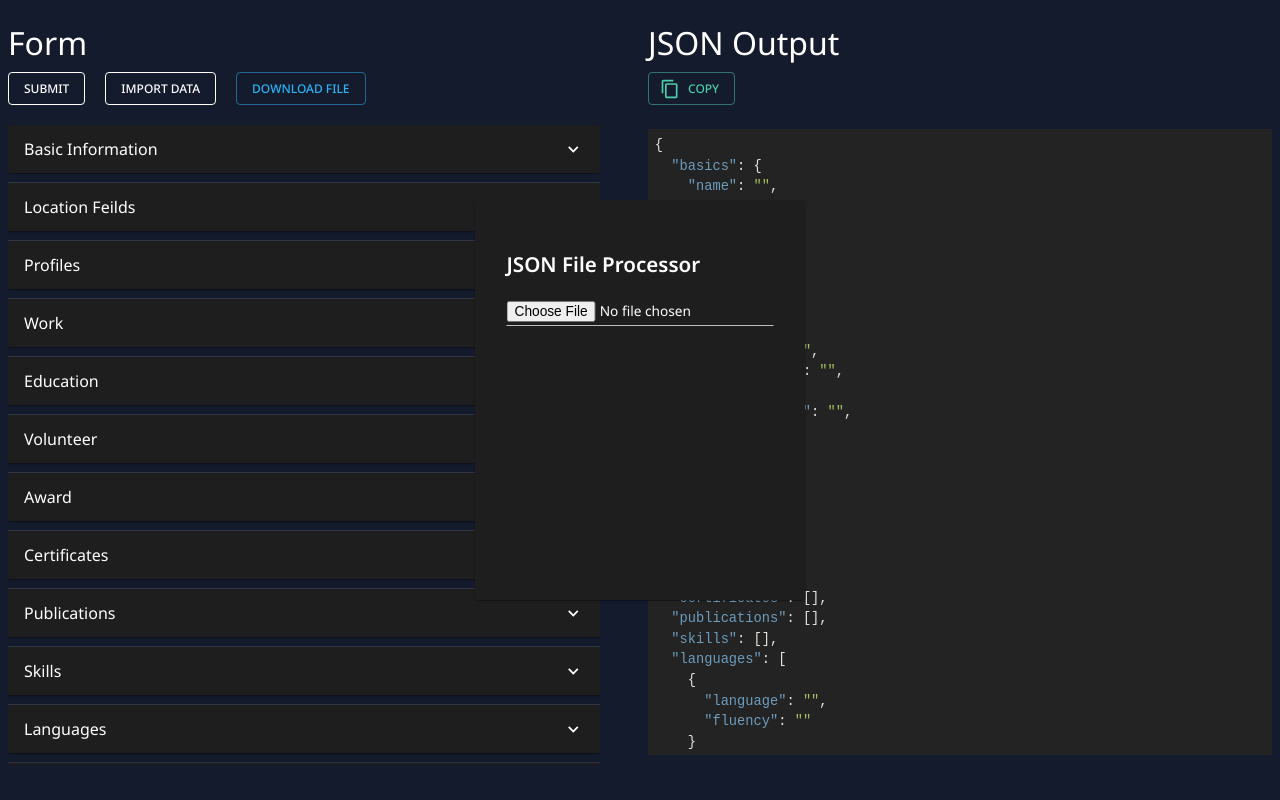
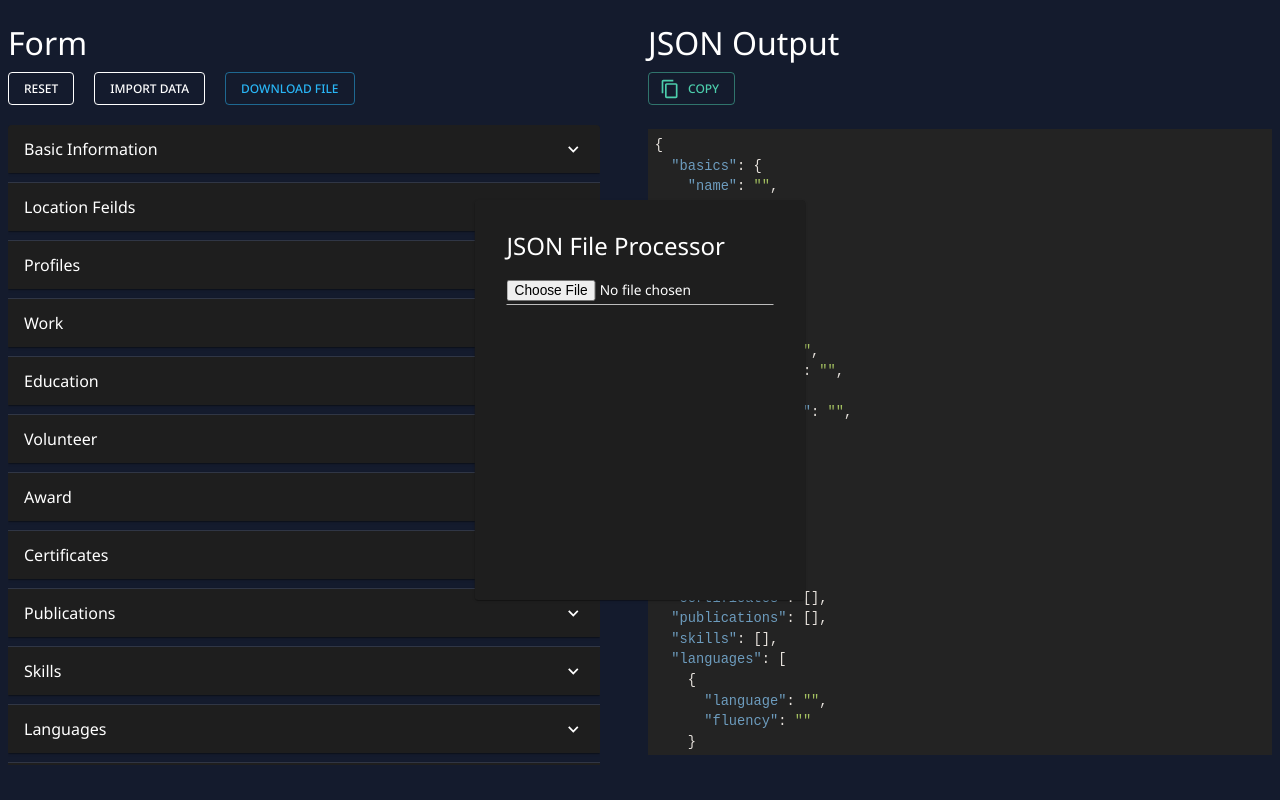
Before and after one commit to DineshNikam/jsonResumeUI, a React (Create React App) app: page / in a window 1280 px wide. Both pictures are taken after a click on the button "IMPORT DATA". Built offline with nearby package versions, Linux system fonts and the light colour scheme.

Commit message:
before creating htmlPreview

```diff
--- a/src/Data/yup.js
+++ b/src/Data/yup.js
@@ -20,10 +20,7 @@ const resumeSchema = Yup.object().shape({
       .min(3, "at least Three char long"),
     label: Yup.string().required("Label is required"),
     image: Yup.string().matches(urlRegExp, urlWarning),
-    url: Yup.string().matches(
-      /((https?):\/\/)?(www.)?[a-z0-9]+(\.[a-z]{2,}){1,3}(#?\/?[a-zA-Z0-9#]+)*\/?(\?[a-zA-Z0-9-_]+=[a-zA-Z0-9-%]+&?)?$/,
-      "Enter correct url!"
-    ),
+    url: Yup.string().matches(urlRegExp, "Enter correct url!"),
     summary: Yup.string(),
     email: Yup.string()
       .required("Email is Must")
--- a/src/components/filterValidProperty.jsx
+++ b/src/components/filterValidProperty.jsx
@@ -1,7 +1,7 @@
 // Function to filter out only valid properties recursively
 const filterValidPropertiesRecursive = async (data, validationSchema) => {
   const validProperties = {};
-
+  // console.log(validationSchema.fields, validationSchema.type);
   for (const key in validationSchema.fields) {
     try {
       if (data[key] !== undefined) {
@@ -56,6 +56,7 @@ const filterValidPropertiesRecursive = async (data, validationSchema) => {
       }
     } catch (error) {
       // Property is not valid according to the schema
+      console.log(error);
     }
   }
 
--- a/src/components/jsonFileProc.jsx
+++ b/src/components/jsonFileProc.jsx
@@ -1,15 +1,14 @@
 import React, { useState } from "react";
 import { useFormik, useFormikContext } from "formik";
-import { Input, Alert, Stack } from "@mui/material";
+import { Input, Alert, Typography, Stack, Box } from "@mui/material";
 import resumeSchema from "../Data/yup";
 import { filterValidProperties } from "./filterValidProperty";
 import { initialResumeData } from "../Data/initialValue";
 import { mergeObjectsRecursively } from "./addNullData";
 
-const JsonFileProcessor = () => {
+const JsonFileProcessor = ({ setValues }) => {
   const [selectedFile, setSelectedFile] = useState(null);
   const [fileStatus, setFileStatus] = useState(null);
-  const { setValues } = useFormikContext();
 
   const setImportedValues = (importData) => {
     setValues(importData);
@@ -76,9 +75,17 @@ const JsonFileProcessor = () => {
   };
 
   return (
-    <div>
-      <h2>JSON File Processor</h2>
-      <Stack>
+    <Box height="100%">
+      <Typography variant="h3">JSON File Processor</Typography>
+      <Box
+        display="flex"
+        flexDirection="column"
+        alignContent="center"
+        justifyContent="space-evenly"
+        height="100%"
+        paddingY="1rem"
+      >
+        <Box>
           <Input
             type="file"
             accept=".json"
@@ -90,17 +97,19 @@ const JsonFileProcessor = () => {
             disabled={fileStatus === "Processing..."}
           />
           {selectedFile && <p>Selected File: {selectedFile.name}</p>}
+        </Box>
+
         {fileStatus && (
           <Alert
             severity={
               fileStatus === "File Processed Successfully" ? "success" : "error"
             }
           >
-            {fileStatus}
+            <Typography variant="subtitle1">{fileStatus}</Typography>
           </Alert>
         )}
-      </Stack>
-    </div>
+      </Box>
+    </Box>
   );
 };
 
--- a/src/scenes/main/index.jsx
+++ b/src/scenes/main/index.jsx
@@ -34,6 +34,7 @@ const debounce = require("lodash/debounce");
 //-------------------------------------------------------------------------------
 
 const JsonResumeForm = () => {
+  const [output, setOutput] = useState("json");
   const theme = useTheme();
   const color = tokens(theme.palette.mode);
   const [copied, setCopied] = useState(false);
@@ -78,14 +79,22 @@ const JsonResumeForm = () => {
         <Typography variant="h2">Form</Typography>
         <Box backgroundColor={color.primary[500]} pr={2}>
           <Formik
-            enableReinitialize
+            enableReinitialize={true}
             initialValues={initialResumeData}
             validationSchema={resumeSchema}
             onSubmit={(values) => {
               // console.log(values);
             }}
           >
-            {({ touched, errors, handleSubmit, isValid, values }) => (
+            {({
+              touched,
+              errors,
+              handleSubmit,
+              isValid,
+              values,
+              setValues,
+              resetForm,
+            }) => (
               <form
                 noValidate
                 onSubmit={handleSubmit}
@@ -94,13 +103,24 @@ const JsonResumeForm = () => {
               >
                 {/* Submit Button */}
                 <Box m={"10px 0"}>
-                  <Button // Form Elements
+                  {/* <Button // Form Elements
                     color={"inherit"}
                     variant="outlined"
                     type="submit"
                     disabled={!!touched && isValid ? false : true}
                   >
-                    Submit
+                    Reset
+                  </Button>  */}
+                  <Button // Form Elements
+                    color={"inherit"}
+                    variant="outlined"
+                    type="submit"
+                    onClick={async () => {
+                      resetForm();
+                      await handleFormChange(values);
+                    }}
+                  >
+                    Reset
                   </Button>
                   <Button
                     color={"inherit"}
@@ -141,7 +161,7 @@ const JsonResumeForm = () => {
                           alignContent="stretch"
                           alignItems="start"
                         >
-                          <JsonFileProcessor />
+                          <JsonFileProcessor setValues={setValues} />
                         </Box>
                       </Paper>
                     </Box>
@@ -411,6 +431,7 @@ const JsonResumeForm = () => {
             overflowY: "auto", // Add a vertical scrollbar when content overflows
           }}
         >
+          {output === "json" ? (
             <SyntaxHighlighter
               language="json"
               style={railscasts}
@@ -418,6 +439,7 @@ const JsonResumeForm = () => {
             >
               {jsonData}
             </SyntaxHighlighter>
+          ) : null}
         </Box>
       </Grid>
     </Grid>
```
Lines whose indentation alone changed are shown as unchanged.
